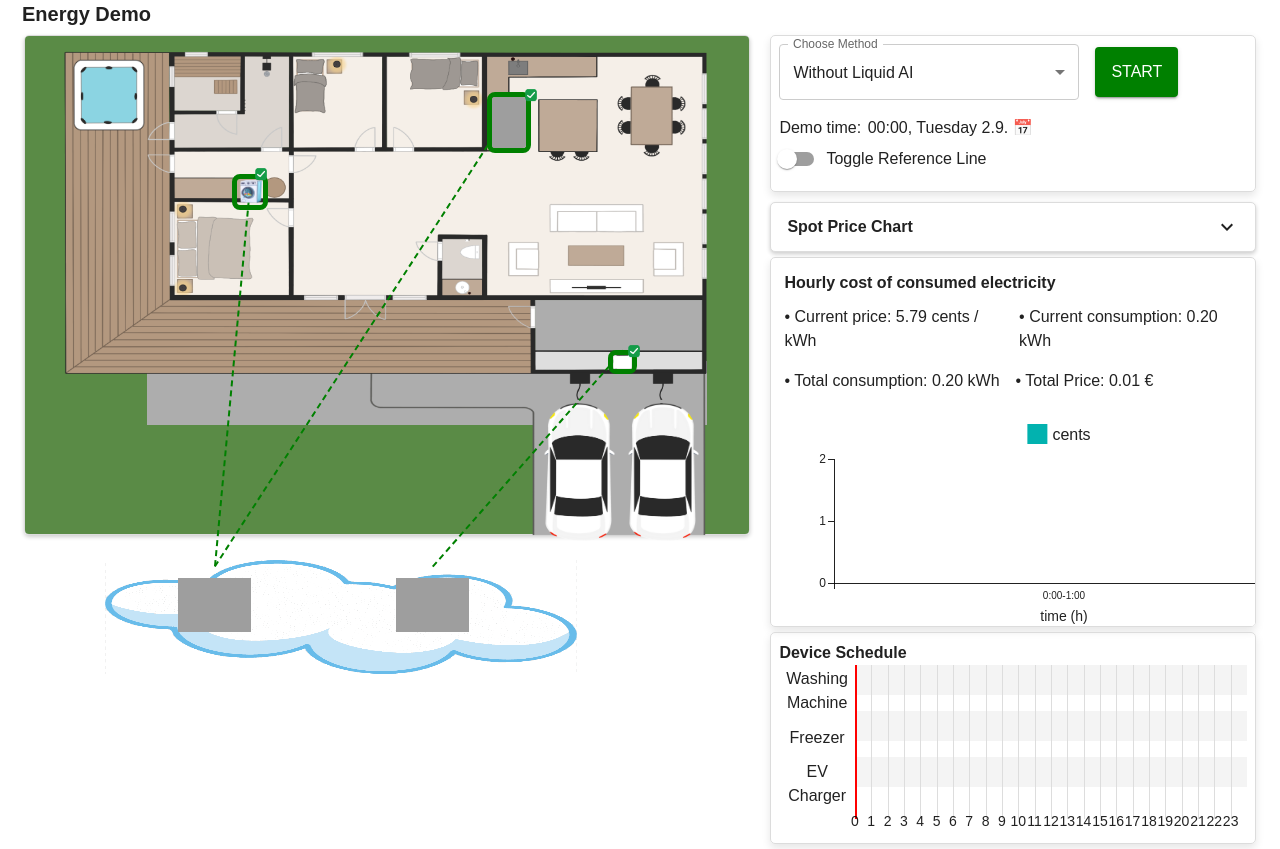
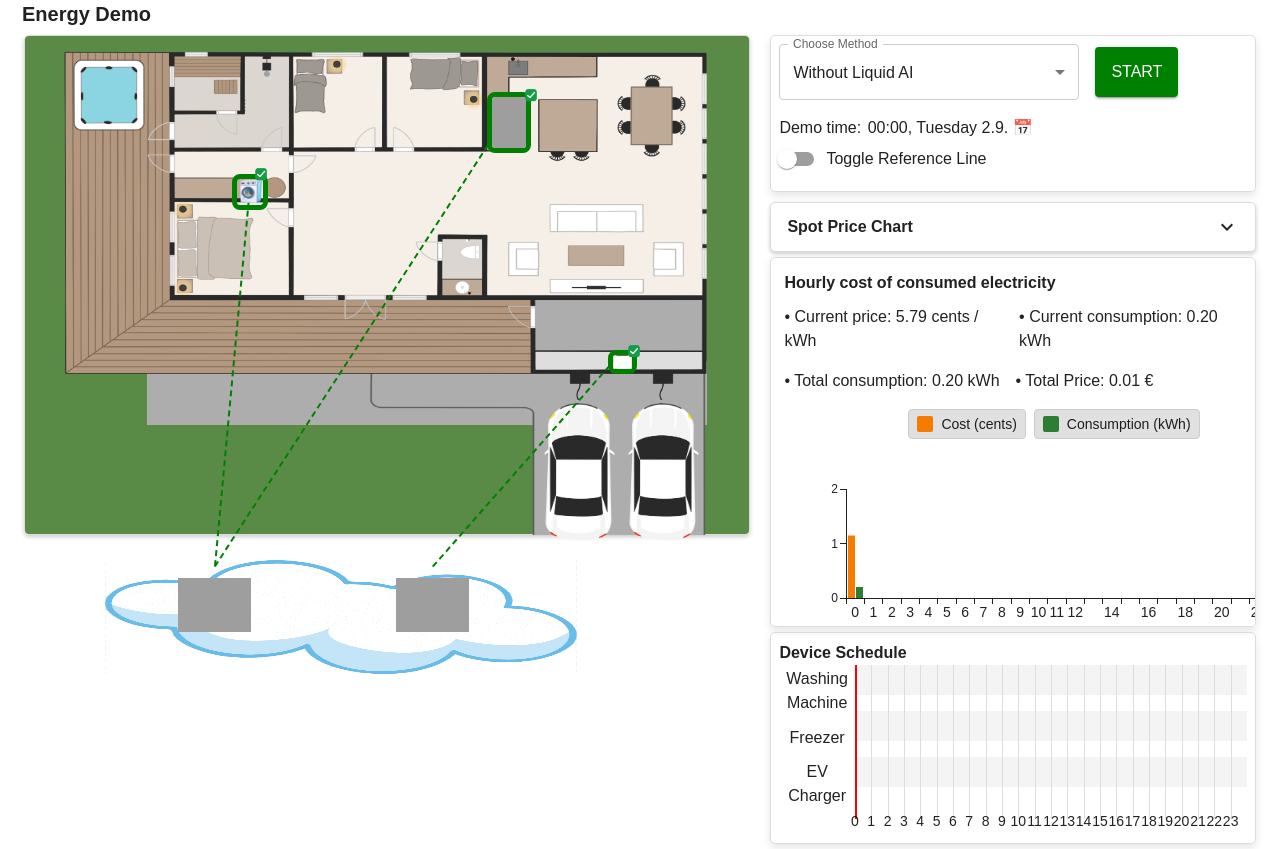
Before and after one commit to LiquidAI-project/energy-demo, a React (Vite) app in the folder run-demo/frontend/: page /demo in a window 1280 px wide. Built offline with nearby package versions, Linux system fonts and the light colour scheme; grey boxes are pictures that could not be loaded.

Commit message:
Bar chart added for both price and consumption

```diff
--- a/run-demo/frontend/src/components/visual_components/ElectricityPrice.jsx
+++ b/run-demo/frontend/src/components/visual_components/ElectricityPrice.jsx
@@ -1,6 +1,6 @@
 import { useEffect, useState, memo } from "react";
 import { Box, Typography } from "@mui/material";
-import { LineChart } from "@mui/x-charts/LineChart";
+import { BarChart } from "@mui/x-charts/BarChart";
 import { hourlyEnergyData } from "../../assets/mockData/spotPrice";
 
 const Price = ({ price }) => {
@@ -42,51 +42,113 @@ const TotalPrice = ({ totalPrice }) => {
 };
 
 const Chart = memo(function Chart({ consumptionData }) {
-  if (
-    consumptionData.length > 0 &&
-    !consumptionData.every((item) => isNaN(item.time) || isNaN(item.total))
-  ) {
-    const xAxisData = consumptionData.map(
-      (entry) =>
-        entry.time.getHours() +
-        ":00-" +
-        (parseInt(entry.time.getHours()) + 1) +
-        ":00"
+  const [hiddenSeries, setHiddenSeries] = useState([]);
+  const allSeries = [
+    {
+      id: "cost",
+      label: "Cost (cents)",
+      data: consumptionData.map((entry) => entry.total),
+      color: "#f57c00"
+    },
+    {
+      id: "consumption",
+      label: "Consumption (kWh)",
+      data: consumptionData.map((entry) => entry.consumption),
+      color: "#2e7d32"
+    }
+  ];
+  const visibleSeries = allSeries.filter(s => !hiddenSeries.includes(s.id));
+
+  const updateSeries = (series) => {
+    setHiddenSeries(prev =>
+      prev.includes(series.id)
+        ? prev.filter(id => id !== series.id)
+        : [...prev, series.id]
     );
-    return (
-      <LineChart
-        xAxis={[
+  };
+
+  const yAxis =
+    visibleSeries.length === 1
+      ? [
           {
-            data: xAxisData,
-            scaleType: "band",
-            label: "time (h)",
-            tickLabelStyle: { fontSize: 10 },
+            id: visibleSeries[0].id,
+            label: visibleSeries[0].label,
+            color: visibleSeries[0].color,
+            position: "left",
+            tickLabelStyle: { fontSize: 14 },
+            labelStyle: { fontSize: 12 }
           },
-        ]}
-        series={[
-          {
-            data: consumptionData.map((entry) => entry.total),
-            area: true,
-            curve: "natural",
-            showMark: false,
-            label: "cents",
-          },
-        ]}
+        ]
+      : [{}];
+
+  return (
+    <Box
         sx={{
-          "& .MuiAreaElement-root": {
-            fillOpacity: 0.4,
-          },
+          background: "white",
+          width: "69vh",
+          height: "30vh",
+          paddingLeft: "12px",
+          display: "flex",
+          flexDirection: "column",
+        }}
+      >
+      {/* Custom legend */}
+      <Box display="flex" gap={1} ml={14}>
+        {allSeries.map((s) => (
+          <Box
+            key={s.id}
+            onClick={() => updateSeries(s)}
+            sx={{
+              display: "flex",
+              alignItems: "center",
+              cursor: "pointer",
+              padding: "4px 8px",
+              borderRadius: 1,
+              backgroundColor: visibleSeries.some(o => o.id === s.id) ? "#e0e0e0" : "#f5f5f5",
+              border: "1px solid #ccc",
+            }}
+          >
+            {/* Color indicator */}
+            <Box
+              sx={{
+                width: 16,
+                height: 16,
+                backgroundColor: s.color,
+                marginRight: 1,
+                borderRadius: "2px",
+              }}
+            />
+            <Typography variant="body2">{s.label}</Typography>
+          </Box>
+        ))}
+      </Box>
+      {/* Bar Chart with built-in legend hidden */}
+      <BarChart
+        xAxis={[{
+          data: consumptionData.map((entry) => entry.hour),
+          scaleType: "band",
+          label: "Time (h)",
+          tickLabelStyle: { fontSize: 14 },
+          labelStyle: { fontSize: 12 }
+        }]}
+        series={visibleSeries}
+        yAxis={yAxis}
+        slots={{
+          legend: () => null
         }}
       />
+    </Box>
     );
-  }
-  return null;
 });
 
 function ElectricityPrice({ demoTime, demoPassedHrs, totalConsumption }) {
   const [currentPrice, setCurrentPrice] = useState(null);
   const [currentConsumption, setCurrentConsumption] = useState(null);
-  const [consumptionData, setConsumptionData] = useState([]);
+  const [consumptionData, setConsumptionData] = useState(Array.from({ length: 24 }, (_, hour) => ({
+    hour,
+    total: 0,
+    consumption: 0.0
+  })));
   const [total, setTotal] = useState(0);
   const [totalPrice, setTotalPrice] = useState(0);
 
@@ -98,34 +160,33 @@ function ElectricityPrice({ demoTime, demoPassedHrs, totalConsumption }) {
     );
     setCurrentPrice(newPrice);
     setCurrentConsumption(newCurrentConsumption);
+
     if (demoPassedHrs === 0) {
-      setConsumptionData([
-        { time: new Date(demoTime), total: newPrice * newCurrentConsumption },
-      ]);
-      window.sessionStorage.setItem(
-        "consumptionData",
-        JSON.stringify([
-          { time: new Date(demoTime), total: newPrice * newCurrentConsumption },
-        ])
-      );
-    } else if (demoPassedHrs < 24) {
+      const initialData = Array.from({ length: 24 }, (_, hour) => ({
+        hour,
+        total: 0,
+        consumption: 0.0
+      }));
+      initialData[0] = {
+        hour: 0,
+        total: newPrice * newCurrentConsumption,
+        consumption: currentConsumption
+      };
+      setConsumptionData(initialData);
+      window.sessionStorage.setItem("consumptionData", JSON.stringify(consumptionData));
+    } else if (demoPassedHrs < 24){
       setConsumptionData((prev) => {
         const newItem = {
-          time: new Date(demoTime),
-          total: newPrice * newCurrentConsumption,
+          hour: new Date(demoTime).getHours(),
+          total: newPrice * newCurrentConsumption
         };
 
-        if (
-          !prev.some((item) => item.time.getHours() === newItem.time.getHours())
-        ) {
-          const newData = [...prev, newItem];
-          window.sessionStorage.setItem(
-            "consumptionData",
-            JSON.stringify(newData)
-          );
-          return newData;
-        }
-        return prev;
+        const updated = prev.map((item) =>
+          item.hour === newItem.hour ? { ...item, total: newItem.total, consumption: currentConsumption } : item
+        );
+
+        window.sessionStorage.setItem("consumptionData", JSON.stringify(updated));
+        return updated;
       });
     }
 
@@ -134,7 +195,7 @@ function ElectricityPrice({ demoTime, demoPassedHrs, totalConsumption }) {
       .reduce((sum, entry) => sum + entry.value, 0);
 
     const totalPrice = consumptionData
-      .filter((entry) => entry.time.getHours() <= new Date(demoTime).getHours())
+      .filter((entry) => entry.hour <= new Date(demoTime).getHours())
       .reduce((sum, entry) => sum + entry.total, 0);
 
     setTotal(total);
@@ -184,15 +245,7 @@ function ElectricityPrice({ demoTime, demoPassedHrs, totalConsumption }) {
         <TotalConsumption total={total} />
         <TotalPrice totalPrice={totalPrice / 100} />
       </Box>
-      <Box
-        sx={{
-          background: "white",
-          width: "70vh",
-          height: "28vh",
-        }}
-      >
-        <Chart consumptionData={consumptionData} />
-      </Box>
+      <Chart consumptionData={consumptionData} />
     </Box>
   );
 }
```
Also changed, not shown: 1 other file (tests, documents, lock files or other folders).
